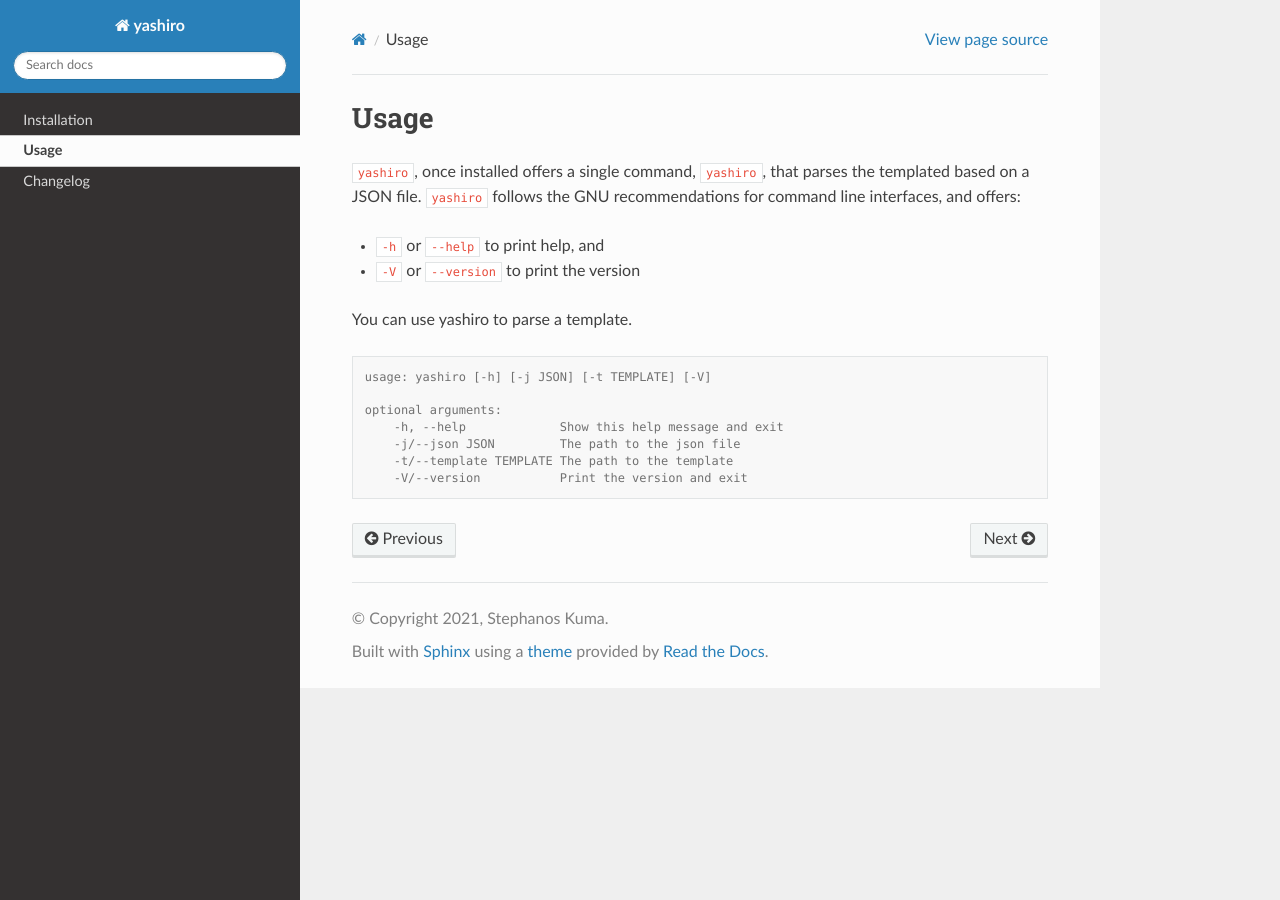
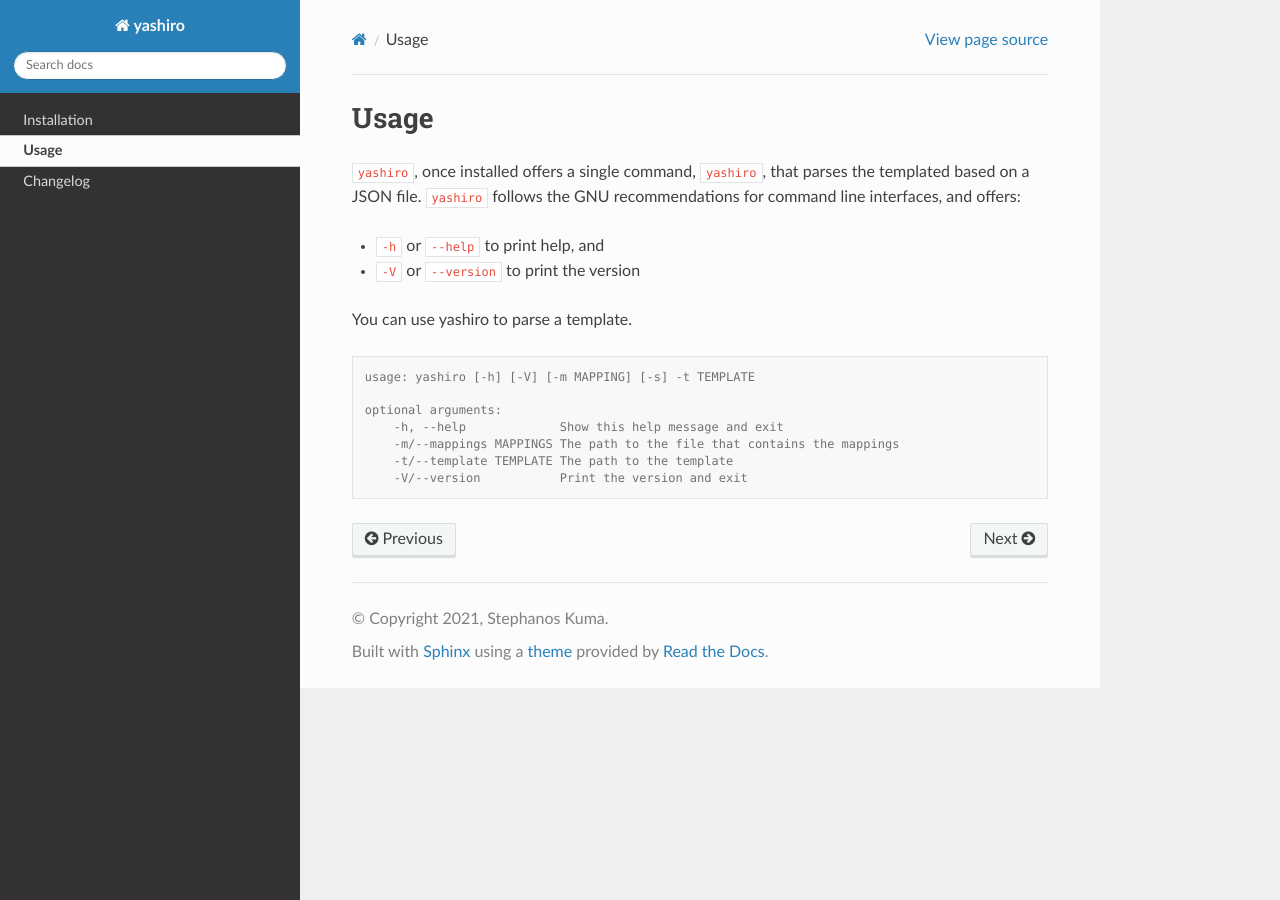
Before and after one commit to spapanik/yashiro, a Sphinx documentation site: the page built from docs/source/usage.rst, in a window 1280 px wide. Built offline with Sphinx 7.4.7 and the Read the Docs theme 2.0.0, drawn with Linux system fonts in a browser that asks for light colours.

Commit message:
Use dj_settings to parse the mappings file

```diff
--- a/CHANGELOG.rst
+++ b/CHANGELOG.rst
@@ -12,6 +12,8 @@
 Changed
 ^^^^^^^
 * Change toml parser to tomli
+* Use dj_settings to parse the mappings file
+* Replaced -j/--json and -o/--toml flags with a single -m/--mapping one
 
 `0.8.0`_ - 2022-01-10
 ---------------------
--- a/README.rst
+++ b/README.rst
@@ -48,11 +48,11 @@
 
 .. code:: console
 
-    usage: yashiro [-h] [-j JSON] [-t TEMPLATE] [-V]
+    usage: yashiro [-h] [-V] [-m MAPPING] [-s] -t TEMPLATE
 
     optional arguments:
         -h, --help             Show this help message and exit
-        -j/--json JSON         The path to the json file
+        -m/--mappings MAPPINGS The path to the file that contains the mappings
         -t/--template TEMPLATE The path to the template
         -V/--version           Print the version and exit
 
--- a/docs/source/usage.rst
+++ b/docs/source/usage.rst
@@ -11,10 +11,10 @@
 
 .. code:: console
 
-    usage: yashiro [-h] [-j JSON] [-t TEMPLATE] [-V]
+    usage: yashiro [-h] [-V] [-m MAPPING] [-s] -t TEMPLATE
 
     optional arguments:
         -h, --help             Show this help message and exit
-        -j/--json JSON         The path to the json file
+        -m/--mappings MAPPINGS The path to the file that contains the mappings
         -t/--template TEMPLATE The path to the template
         -V/--version           Print the version and exit
--- a/pyproject.toml
+++ b/pyproject.toml
@@ -52,8 +52,8 @@
 python = "^3.7.0"
 
 # dependencies
+dj-settings = "^1.0.0"
 jinja2 = "^3.0.0"
-tomli = "^2.0.0"
 
 [tool.poetry.dev-dependencies]
 black = "^22.1.0"
```
Also changed, not shown: 4 other files.
